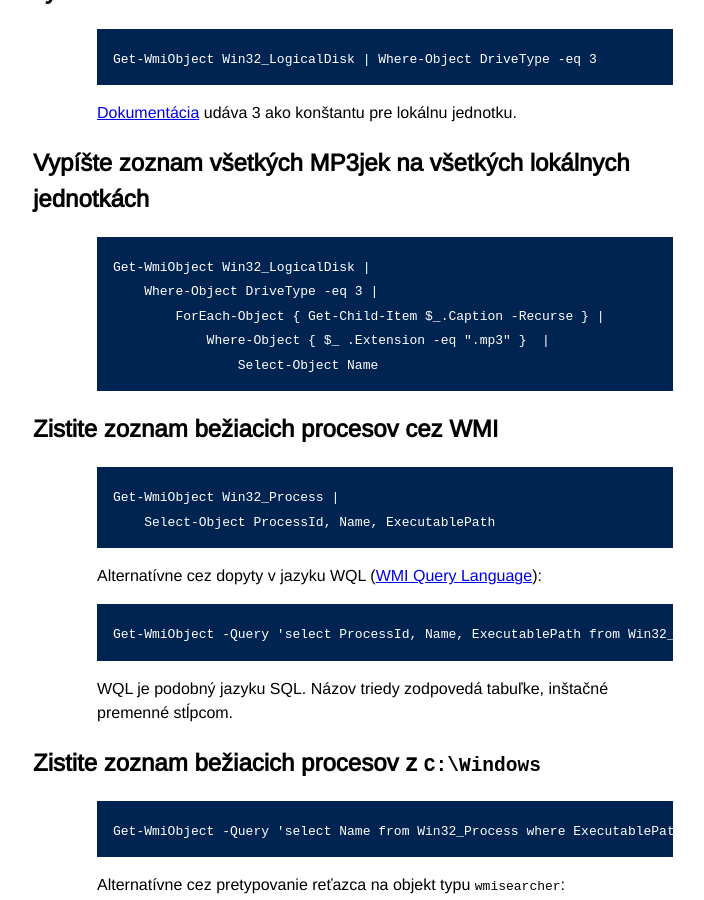
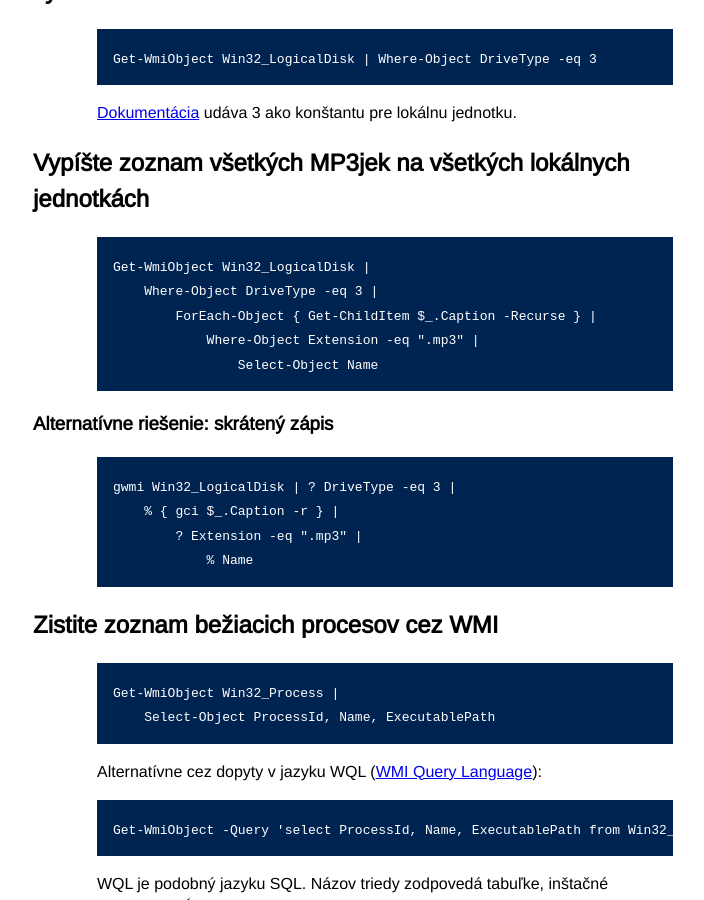
Before and after one commit to novotnyr/powershell-cvicebnica, a Jekyll site: the page built from wmi.markdown, in a window 1280 px wide and 900 px high, scrolled down 2429 px. Shown: the whole window, without its empty margins (287-991 px from the left). Built offline with Jekyll 4.4.1, drawn with Linux system fonts in a browser that asks for light colours.

Commit message:
Opravene preklepy

```diff
--- a/wmi.markdown
+++ b/wmi.markdown
@@ -102,9 +102,16 @@ Vypíšte zoznam všetkých MP3jek na všetkých lokálnych jednotkách
 
 	Get-WmiObject Win32_LogicalDisk |
 	    Where-Object DriveType -eq 3 |
-	        ForEach-Object { Get-Child-Item $_.Caption -Recurse } |
-	            Where-Object { $_ .Extension -eq ".mp3" }  |
+	        ForEach-Object { Get-ChildItem $_.Caption -Recurse } |
+	            Where-Object Extension -eq ".mp3" |
 	                Select-Object Name
+
+### Alternatívne riešenie: skrátený zápis
+
+    gwmi Win32_LogicalDisk | ? DriveType -eq 3 |
+        % { gci $_.Caption -r } |
+            ? Extension -eq ".mp3" |
+                % Name
 
 Zistite zoznam bežiacich procesov cez WMI
 -----------------------------------------
```
